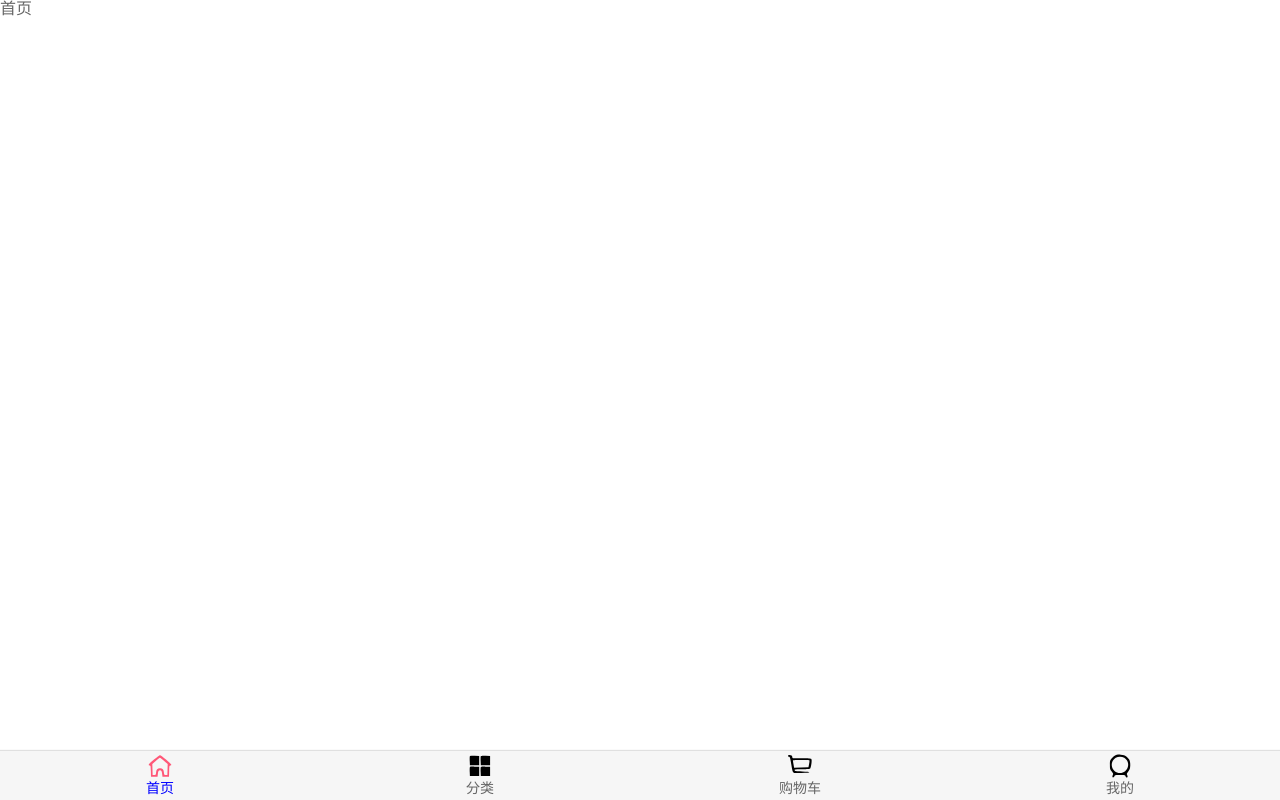
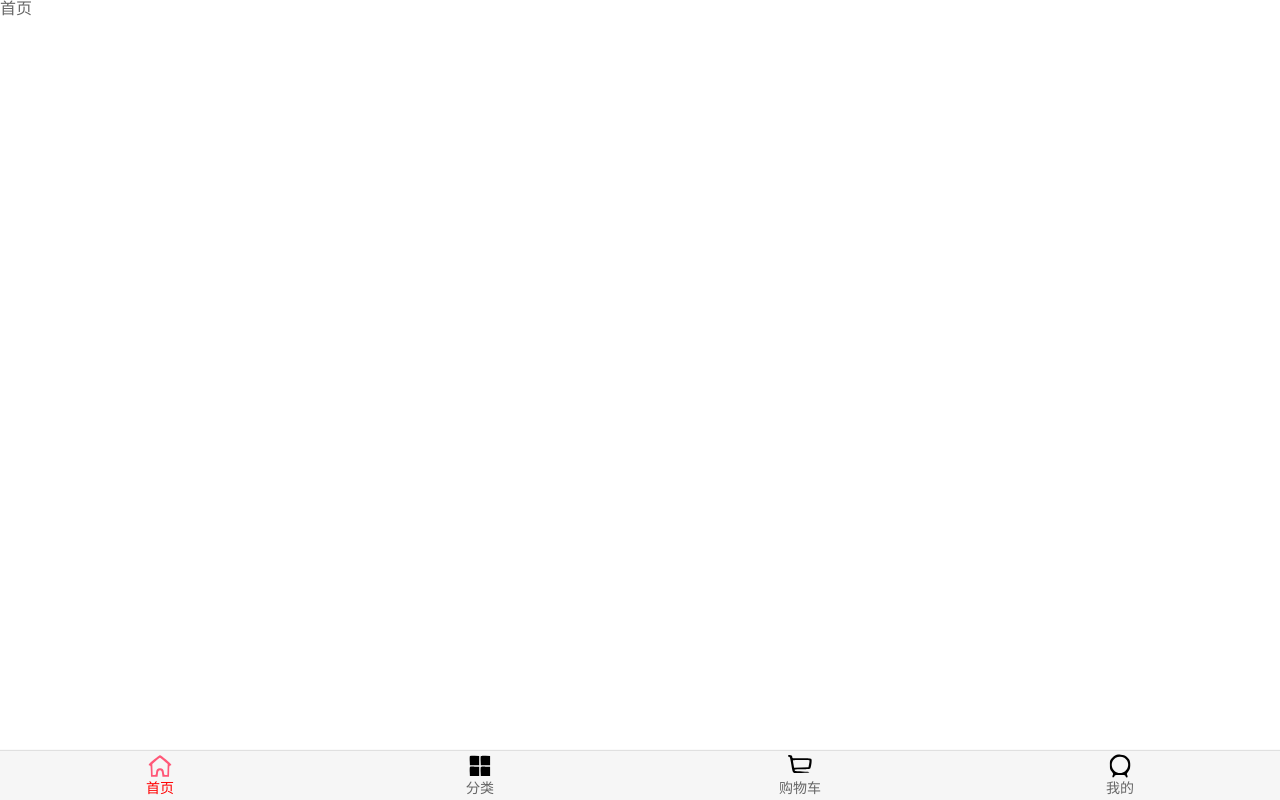
Before and after one commit to ykw0104/ykw_mall, a Vue app: page /home in a window 1280 px wide. Built offline with nearby package versions, Linux system fonts and the light colour scheme.

Commit message:
TabBar导入完成

```diff
--- a/src/components/content/mainTabbar/MainTabBar.vue
+++ b/src/components/content/mainTabbar/MainTabBar.vue
@@ -1,21 +1,21 @@
 <template>
   <tab-bar>
-    <tab-bar-item path="/home" activeColor="blue">
+    <tab-bar-item path="/home">
       <img slot="item-icon" src="~assets/img/tabbar/home.svg" />
       <img slot="item-icon-active" src="~assets/img/tabbar/home_active.svg" />
       <div slot="item-text">首页</div>
     </tab-bar-item>
-    <tab-bar-item path="/category" activeColor="blue">>
+    <tab-bar-item path="/category">
       <img slot="item-icon" src="~assets/img/tabbar/category.svg" />
       <img slot="item-icon-active" src="~assets/img/tabbar/category_active.svg" />
       <div slot="item-text">分类</div>
     </tab-bar-item>
-    <tab-bar-item path="/cart" activeColor="blue">
+    <tab-bar-item path="/cart">
       <img slot="item-icon" src="~assets/img/tabbar/shopcart.svg" />
       <img slot="item-icon-active" src="~assets/img/tabbar/shopcart_active.svg" />
       <div slot="item-text">购物车</div>
     </tab-bar-item>
-    <tab-bar-item path="/profile" activeColor="blue">>
+    <tab-bar-item path="/profile">
       <img slot="item-icon" src="~assets/img/tabbar/profile.svg" />
       <img slot="item-icon-active" src="~assets/img/tabbar/profile_active.svg" />
       <div slot="item-text">我的</div>
```
